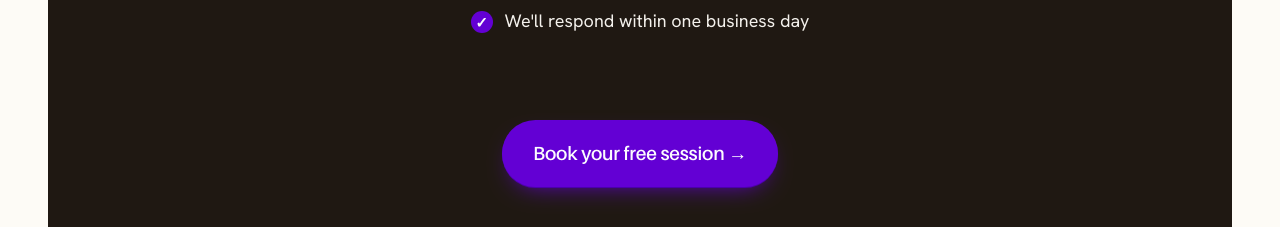
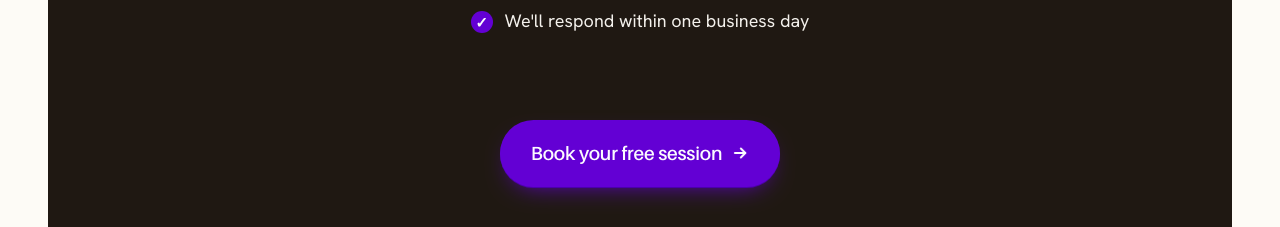
Before and after one commit to t-bowd/beyond-open-rate, a Next.js app: page /about in a window 1280 px wide. Shown: the part 3720-3947 px from the top of the page. Built offline with nearby package versions, Linux system fonts and the light colour scheme; a web font is replaced by a local one.

Commit message:
Standardise animated arrow across all primary CTAs via ArrowIcon component
Co-Authored-By: Claude Sonnet 4.6 <noreply@anthropic.com>

```diff
--- a/app/services/[slug]/page.tsx
+++ b/app/services/[slug]/page.tsx
@@ -4,6 +4,7 @@ import { MDXRemote } from "next-mdx-remote/rsc";
 import remarkGfm from "remark-gfm";
 import rehypeSlug from "rehype-slug";
 import rehypeAutolinkHeadings from "rehype-autolink-headings";
+import ArrowIcon from "@/components/ArrowIcon";
 import Contact from "@/components/Contact";
 import CtaLink from "@/components/CtaLink";
 import Faq from "@/components/Faq";
@@ -59,8 +60,8 @@ export default async function ServicePage({ params }: PageProps) {
         sub={page.heroSub}
         actions={
           <>
-            <CtaLink href="/tools/email-audit" className="btn btn-primary btn-lg" label="audit_cta" location="hero">
-              Score your email program →
+            <CtaLink href="/tools/email-audit" className="btn btn-primary btn-lg btn-arrow" label="audit_cta" location="hero">
+              Score your email program <ArrowIcon />
             </CtaLink>
             <CtaLink href="/strategy-session" className="btn btn-ghost btn-lg" label="contact_cta" location="hero">
               Talk to us
--- a/app/services/page.tsx
+++ b/app/services/page.tsx
@@ -1,6 +1,7 @@
 import type { Metadata } from "next";
 import Link from "next/link";
 import Reveal from "@/components/Reveal";
+import ArrowIcon from "@/components/ArrowIcon";
 import Contact from "@/components/Contact";
 import PageHero from "@/components/PageHero";
 import { JsonLd, breadcrumbSchema } from "@/lib/jsonld";
@@ -23,8 +24,8 @@ export default function ServicesPage() {
         sub="From one-off audits to full lifecycle management: we specialise in finding what's been missing and making sure it doesn't stay that way."
         actions={
           <>
-            <Link href="/strategy-session" className="btn btn-primary btn-lg">
-              Claim your free strategy session →
+            <Link href="/strategy-session" className="btn btn-primary btn-lg btn-arrow">
+              Claim your free strategy session <ArrowIcon />
             </Link>
             <Link href="#services" className="btn btn-ghost btn-lg">
               Explore our services
--- a/app/tools/page.tsx
+++ b/app/tools/page.tsx
@@ -1,6 +1,7 @@
 import type { Metadata } from "next";
 import Link from "next/link";
 import Reveal from "@/components/Reveal";
+import ArrowIcon from "@/components/ArrowIcon";
 import Contact from "@/components/Contact";
 import PageHero from "@/components/PageHero";
 import { JsonLd, breadcrumbSchema } from "@/lib/jsonld";
@@ -42,8 +43,8 @@ export default function ToolsPage() {
                 <span className="tool-icon" aria-hidden="true">{t.icon}</span>
                 <h2>{t.title}</h2>
                 <p>{t.description}</p>
-                <Link href={`/tools/${t.slug}`} className="btn btn-primary">
-                  {t.cta} →
+                <Link href={`/tools/${t.slug}`} className="btn btn-primary btn-arrow">
+                  {t.cta} <ArrowIcon />
                 </Link>
               </Reveal>
             ))}
--- /dev/null
+++ b/components/ArrowIcon.tsx
@@ -0,0 +1,19 @@
+export default function ArrowIcon() {
+  return (
+    <svg
+      className="btn-arrow-icon"
+      width="18"
+      height="18"
+      viewBox="0 0 24 24"
+      fill="none"
+      stroke="currentColor"
+      strokeWidth="2.5"
+      strokeLinecap="round"
+      strokeLinejoin="round"
+      aria-hidden="true"
+    >
+      <path d="M5 12h14" />
+      <path d="m13 6 6 6-6 6" />
+    </svg>
+  );
+}
--- a/components/Contact.tsx
+++ b/components/Contact.tsx
@@ -1,5 +1,6 @@
 import Link from "next/link";
 import Reveal from "./Reveal";
+import ArrowIcon from "./ArrowIcon";
 
 export default function Contact() {
   return (
@@ -17,8 +18,8 @@ export default function Contact() {
             <li><span className="tick">✓</span> You talk to the people who do the work</li>
             <li><span className="tick">✓</span> We&apos;ll respond within one business day</li>
           </ul>
-          <Link href="/strategy-session" className="btn btn-primary btn-lg">
-            Book your free session →
+          <Link href="/strategy-session" className="btn btn-primary btn-lg btn-arrow">
+            Book your free session <ArrowIcon />
           </Link>
         </Reveal>
       </div>
--- a/components/FinalCta.tsx
+++ b/components/FinalCta.tsx
@@ -1,5 +1,6 @@
 import Link from "next/link";
 import Reveal from "./Reveal";
+import ArrowIcon from "./ArrowIcon";
 
 /* Platform badges are real — these are the ESPs/CRMs BOR actually
    works with (see lib/content.ts, "Platform & CRM setup"). Headline
@@ -19,7 +20,7 @@ export default function FinalCta() {
           Walk away knowing where your email program is costing you money.
         </Reveal>
         <Reveal>
-          <Link href="/strategy-session" className="btn btn-primary btn-lg">Book your free session →</Link>
+          <Link href="/strategy-session" className="btn btn-primary btn-lg btn-arrow">Book your free session <ArrowIcon /></Link>
         </Reveal>
       </div>
     </section>
--- a/components/GuaranteeBand.tsx
+++ b/components/GuaranteeBand.tsx
@@ -1,5 +1,6 @@
 import Link from "next/link";
 import Reveal from "./Reveal";
+import ArrowIcon from "./ArrowIcon";
 
 /* PLACEHOLDER MODULE — layout only, no real offer/guarantee copy yet.
    King Kong's homepage uses a bold guarantee statement here to convert
@@ -15,7 +16,7 @@ export default function GuaranteeBand() {
           We don't do vanity metrics, because vanity metrics don't pay salaries. We'll beat your current results, or it's on us until we do.*
         </Reveal>
         <Reveal>
-          <Link href="/strategy-session" className="btn btn-primary btn-lg">Book your free session →</Link>
+          <Link href="/strategy-session" className="btn btn-primary btn-lg btn-arrow">Book your free session <ArrowIcon /></Link>
         </Reveal>
       </div>
     </section>
--- a/components/Hero.tsx
+++ b/components/Hero.tsx
@@ -3,6 +3,7 @@
 import { useCallback, useRef, useState } from "react";
 import { useRouter } from "next/navigation";
 import Reveal from "./Reveal";
+import ArrowIcon from "./ArrowIcon";
 
 const VIDEOS = ["/hero-bg1.mp4", "/hero-bg.mp4", "/hero-bg2.mp4"];
 
@@ -75,10 +76,7 @@ export default function Hero() {
           />
           <button type="submit" className="btn btn-primary btn-arrow">
             Let&apos;s go
-            <svg className="btn-arrow-icon" width="18" height="18" viewBox="0 0 24 24" fill="none" stroke="currentColor" strokeWidth="2.5" strokeLinecap="round" strokeLinejoin="round" aria-hidden="true">
-              <path d="M5 12h14" />
-              <path d="m13 6 6 6-6 6" />
-            </svg>
+            <ArrowIcon />
           </button>
         </Reveal>
 
--- a/components/quiz/EmailAudit.tsx
+++ b/components/quiz/EmailAudit.tsx
@@ -8,6 +8,7 @@ import {
   type ScoreResult,
 } from "@/lib/quiz/email-audit";
 import { track } from "@/lib/analytics";
+import ArrowIcon from "@/components/ArrowIcon";
 
 const emailRe = /^[^\s@]+@[^\s@]+\.[^\s@]+$/;
 
@@ -157,9 +158,7 @@ export default function EmailAudit() {
           </ul>
           <button className="btn btn-primary btn-lg btn-arrow" onClick={start}>
             Start the audit
-            <svg className="btn-arrow-icon" width="18" height="18" viewBox="0 0 24 24" fill="none" stroke="currentColor" strokeWidth="2.5" strokeLinecap="round" strokeLinejoin="round" aria-hidden="true">
-              <path d="M5 12h14" /><path d="m13 6 6 6-6 6" />
-            </svg>
+            <ArrowIcon />
           </button>
         </div>
       )}
--- a/components/quiz/StrategySession.tsx
+++ b/components/quiz/StrategySession.tsx
@@ -9,6 +9,7 @@ import {
   formatRevenue,
 } from "@/lib/quiz/strategy-session";
 import { track } from "@/lib/analytics";
+import ArrowIcon from "@/components/ArrowIcon";
 
 const emailRe = /^[^\s@]+@[^\s@]+\.[^\s@]+$/;
 const STEP_IDS = [
@@ -183,10 +184,7 @@ Session availability is limited, claim yours now or join the waitlist.
           </p>
           <button className="btn btn-primary btn-lg btn-arrow" onClick={start}>
             Get started
-            <svg className="btn-arrow-icon" width="18" height="18" viewBox="0 0 24 24" fill="none" stroke="currentColor" strokeWidth="2.5" strokeLinecap="round" strokeLinejoin="round" aria-hidden="true">
-              <path d="M5 12h14" />
-              <path d="m13 6 6 6-6 6" />
-            </svg>
+            <ArrowIcon />
           </button>
           <p className="audit-note-stars">
             {/*<span aria-hidden="true">★★★★★</span> 5.0 stars from 100 reviews*/}
```
Also changed, not shown: app/(seo)/[slug]/page.tsx (+5 -4 lines).
